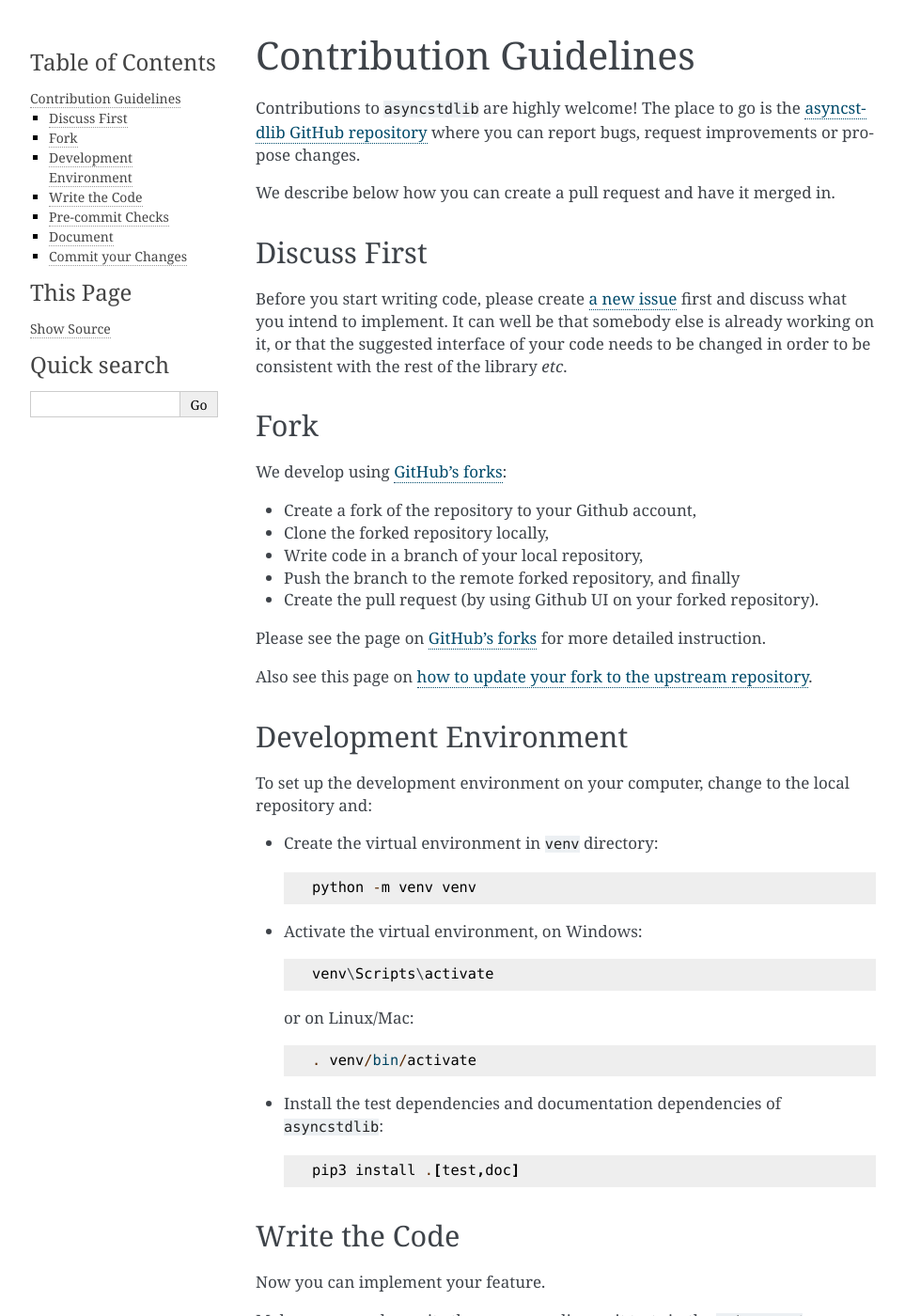
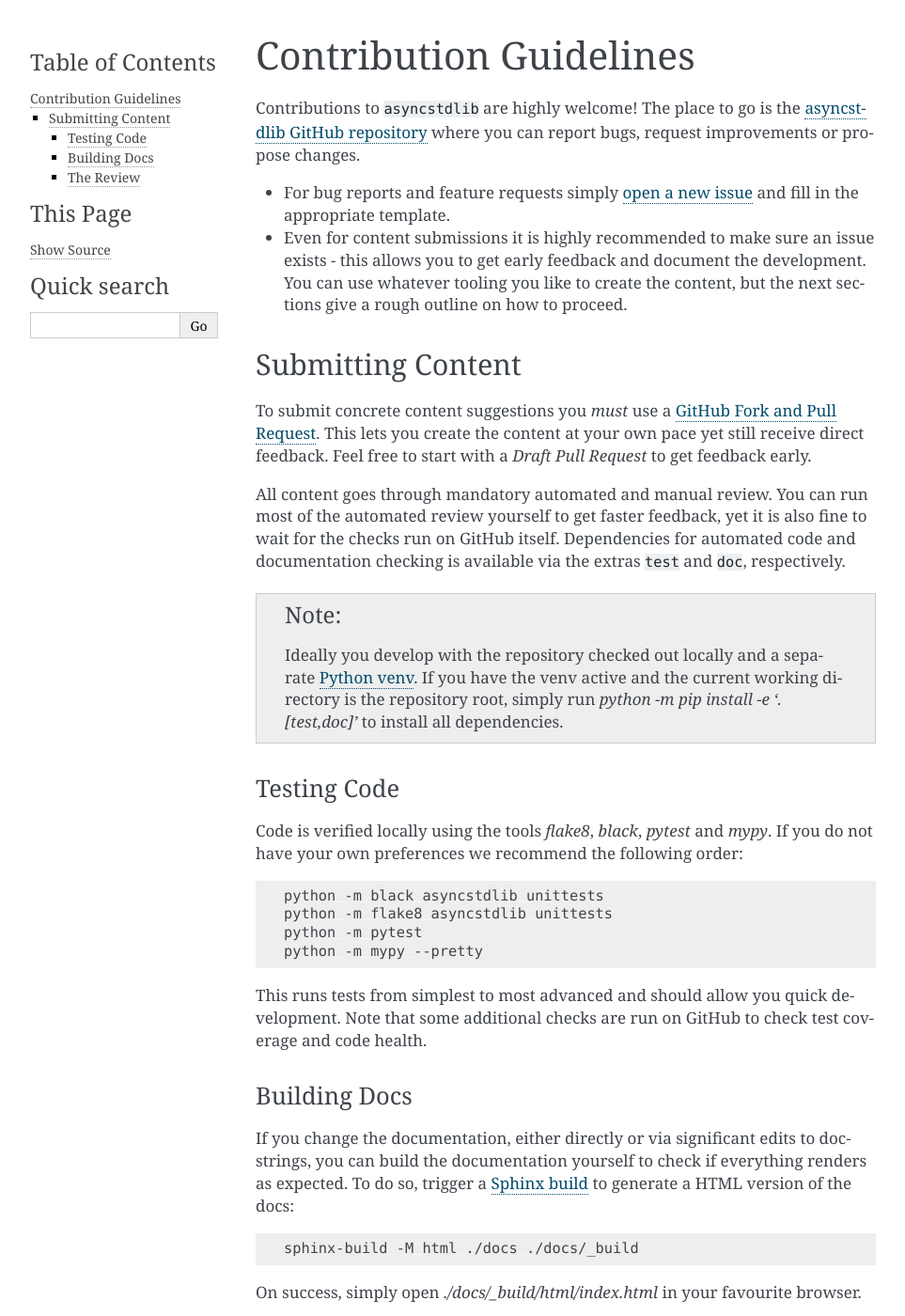
Before and after one commit to maxfischer2781/asyncstdlib, a Sphinx documentation site: the page built from docs/source/contributing.rst, in a window 1280 px wide and 1400 px high. Shown: the whole window at 94% size, without its empty margins (148-1111 px from the left). Built offline with Sphinx 7.4.7, drawn with Linux system fonts in a browser that asks for light colours; formulas are drawn with MathJax 3; some of the changed text lies outside the part shown.

Commit message:
shortened contrib, use RST directives only

```diff
--- a/docs/source/contributing.rst
+++ b/docs/source/contributing.rst
@@ -6,178 +6,73 @@ Contributions to ``asyncstdlib`` are highly welcome!
 The place to go is the `asyncstdlib GitHub repository`_
 where you can report bugs, request improvements or propose changes.
 
-We describe below how you can create a pull request and have it merged in.
+- For bug reports and feature requests simply `open a new issue`_
+  and fill in the appropriate template.
+- Even for content submissions it is highly recommended to make sure an issue
+  exists - this allows you to get early feedback and document the development.
+  You can use whatever tooling you like to create the content,
+  but the next sections give a rough outline on how to proceed.
 
 .. _asyncstdlib GitHub repository: https://github.com/maxfischer2781/asyncstdlib
+.. _open a new issue: https://github.com/maxfischer2781/asyncstdlib/issues/new/choose
 
-Discuss First
-=============
-Before you start writing code, please create `a new issue`_ first and discuss
-what you intend to implement.
-It can well be that somebody else is already working on it, or that
-the suggested interface of your code needs to be changed in order to be
-consistent with the rest of the library *etc*.
+Submitting Content
+==================
 
-.. _a new issue: https://github.com/maxfischer2781/asyncstdlib/issues/new
+To submit concrete content suggestions you *must* use a `GitHub Fork and Pull Request`_.
+This lets you create the content at your own pace yet still receive direct feedback.
+Feel free to start with a *Draft Pull Request* to get feedback early.
 
-Fork
-====
-We develop using `GitHub's forks`_:
+All content goes through mandatory automated and manual review.
+You can run most of the automated review yourself to get faster feedback,
+yet it is also fine to wait for the checks run on GitHub itself.
+Dependencies for automated code and documentation checking is available via
+the extras ``test`` and ``doc``, respectively.
 
-* Create a fork of the repository to your Github account,
-* Clone the forked repository locally,
-* Write code in a branch of your local repository,
-* Push the branch to the remote forked repository, and finally
-* Create the pull request (by using Github UI on your forked repository).
+.. note::
 
-Please see the page on `GitHub's forks`_ for more detailed instruction.
+    Ideally you develop with the repository checked out locally and a separate `Python venv`_.
+    If you have the venv active and the current working directory is the repository root,
+    simply run `python -m pip install -e '.[test,doc]'` to install all dependencies.
 
-Also see this page on `how to update your fork to the upstream repository`_.
+.. _`GitHub Fork and Pull Request`: https://guides.github.com/activities/forking/
+.. _`Python venv`: https://docs.python.org/3/library/venv.html
 
-.. _GitHub's forks: https://guides.github.com/activities/forking/
-.. _how to update your fork to the upstream repository: https://medium.com/@topspinj/how-to-git-rebase-into-a-forked-repo-c9f05e821c8a
+Testing Code
+------------
 
-Development Environment
-=======================
-To set up the development environment on your computer, change to the local
-repository and:
+Code is verified locally using the tools `flake8`, `black`, `pytest` and `mypy`.
+If you do not have your own preferences we recommend the following order:
 
-* Create the virtual environment in ``venv`` directory:
+.. code:: bash
 
-  .. code-block::
+    python -m black asyncstdlib unittests
+    python -m flake8 asyncstdlib unittests
+    python -m pytest
+    python -m mypy --pretty
 
-      python -m venv venv
+This runs tests from simplest to most advanced and should allow you quick development.
+Note that some additional checks are run on GitHub to check test coverage and code health.
 
+Building Docs
+-------------
 
-* Activate the virtual environment, on Windows:
+If you change the documentation, either directly or via significant edits to docstrings,
+you can build the documentation yourself to check if everything renders as expected.
+To do so, trigger a `Sphinx build`_ to generate a HTML version of the docs:
 
-  .. code-block::
+.. code:: bash
 
-      venv\Scripts\activate
+    sphinx-build -M html ./docs ./docs/_build
 
+On success, simply open `./docs/_build/html/index.html` in your favourite browser.
 
-  or on Linux/Mac:
+.. _`Sphinx build`: https://www.sphinx-doc.org/en/master/man/sphinx-build.html
 
-  .. code-block::
+The Review
+----------
 
-      . venv/bin/activate
-
-* Install the test dependencies and documentation dependencies of
-  ``asyncstdlib``:
-
-  .. code-block::
-
-      pip3 install .[test,doc]
-
-Write the Code
-==============
-
-Now you can implement your feature.
-
-Make sure you also write the corresponding unit tests in the
-``unittests/`` directory.
-
-Pre-commit Checks
-=================
-We perform the following battery of pre-commit checks:
-
-* Check the code style with `flake8`_:
-
-  .. code-block::
-
-      python -m flake8
-
-* Check the code formatting with `Black`_:
-
-  .. code-block::
-
-      python -m black --target-version py36 --diff --check asyncstdlib unittests
-
-  You can also automatically format the code with:
-
-  .. code-block::
-
-    python -m black --target-version py36 asyncstdlib unittests
-
-* Run unit tests and measure the code coverage by:
-
-  .. code-block::
-
-      python -m coverage run -m pytest
-
-  The HTML report of the coverage can be generated by:
-
-  .. code-block::
-
-      coverage html
-
-  The report on coverage is stored in the ``htmlcov/`` directory.
-
-  Make sure that your test provide a full coverage of your code.
-
-.. _flake8: https://flake8.pycqa.org/en/latest/
-.. _Black: https://github.com/psf/black
-
-Document
-========
-Once you are finished with the implementation, do not forget to document your
-code in the directory ``docs/source/api/``.
-
-We use `Sphinx`_ to render the documentation to HTML.
-
-.. _Sphinx: https://www.sphinx-doc.org/en/master/
-
-To generate the documentation, change to ``docs/`` and execute, on Windows:
-
-.. code-block::
-
-    make.bat html
-
-or on Linux/Mac:
-
-.. code-block::
-
-    make html
-
-The documentation is available in ``docs/_build/html``.
-
-Commit your Changes
-===================
-Make a single commit for each self-contained change.
-
-Write the the commit messages in `past tense`_ and starting with a lower case.
-Please observe the maximum line length of 72 characters for the body.
-
-Here are a couple of examples of commit messages:
-
-.. code-block::
-
-    added itertools.pairwise
-
-.. code-block::
-
-    documented itertools.pairwise
-
-
-.. _past tense: https://en.wikipedia.org/wiki/Past_tense
-
-Push the commit to your remote fork and create the pull request (see
-the documentation on `Github's forks`_ for more details).
-
-Please put the title of your pull request in `imperative mood`_ and first upper
-case.
-
-.. _imperative mood: https://en.wikipedia.org/wiki/Imperative_mood
-
-Here is an example of a title of the pull request:
-
-.. code-block::
-
-    Add itertools.pairwise
-
-We will review your pull request as soon as possible.
-If changes are requested, please create new commits to address the review
-comments.
-
-Once the pull request is approved, we will finally squash
-the individual commits and merge it into the main branch.
+Once you mark your pull request as ready for review, be prepared for one or more rounds of comments.
+These can range from general commentary, to code suggestions, to inquiries why a specific change was made.
+We strive to give actionable advice, but whenever you have trouble understanding how to proceed -
+please just reply with a comment of your own and ask how to proceed!
```
